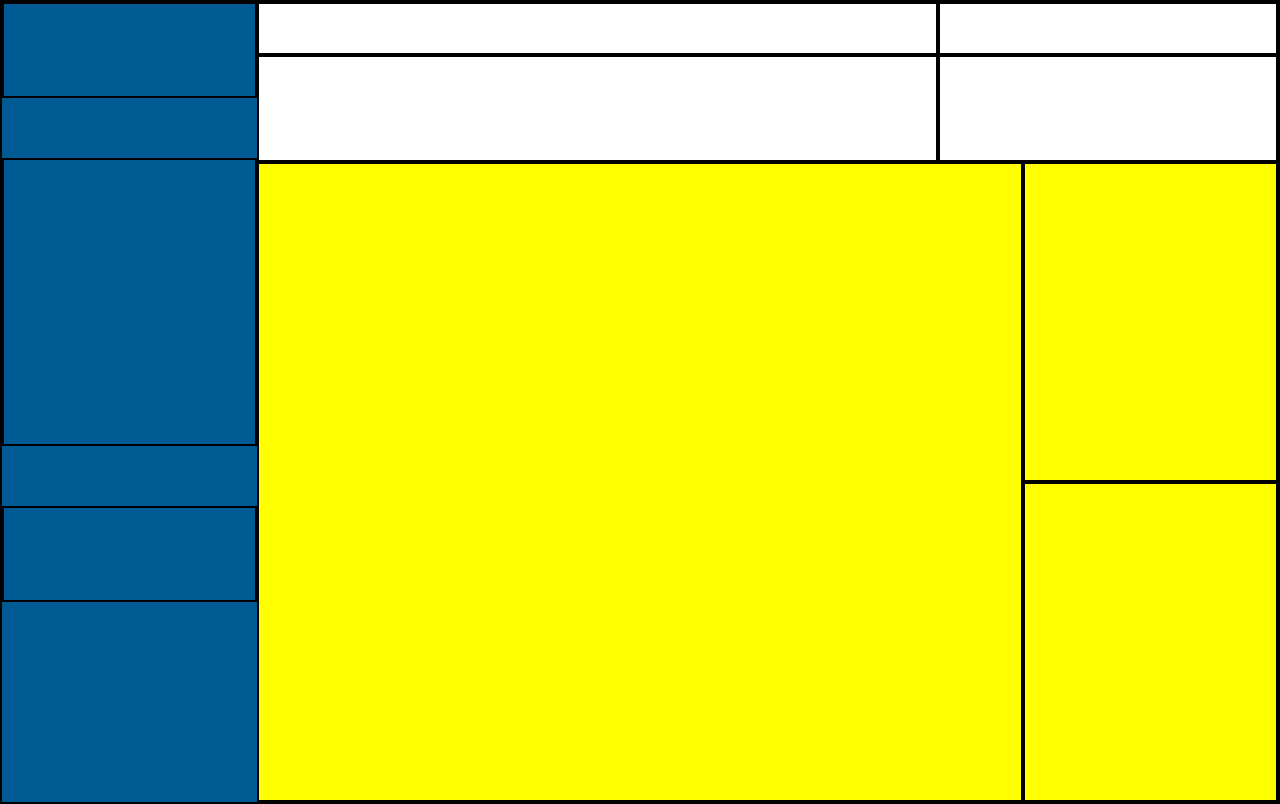
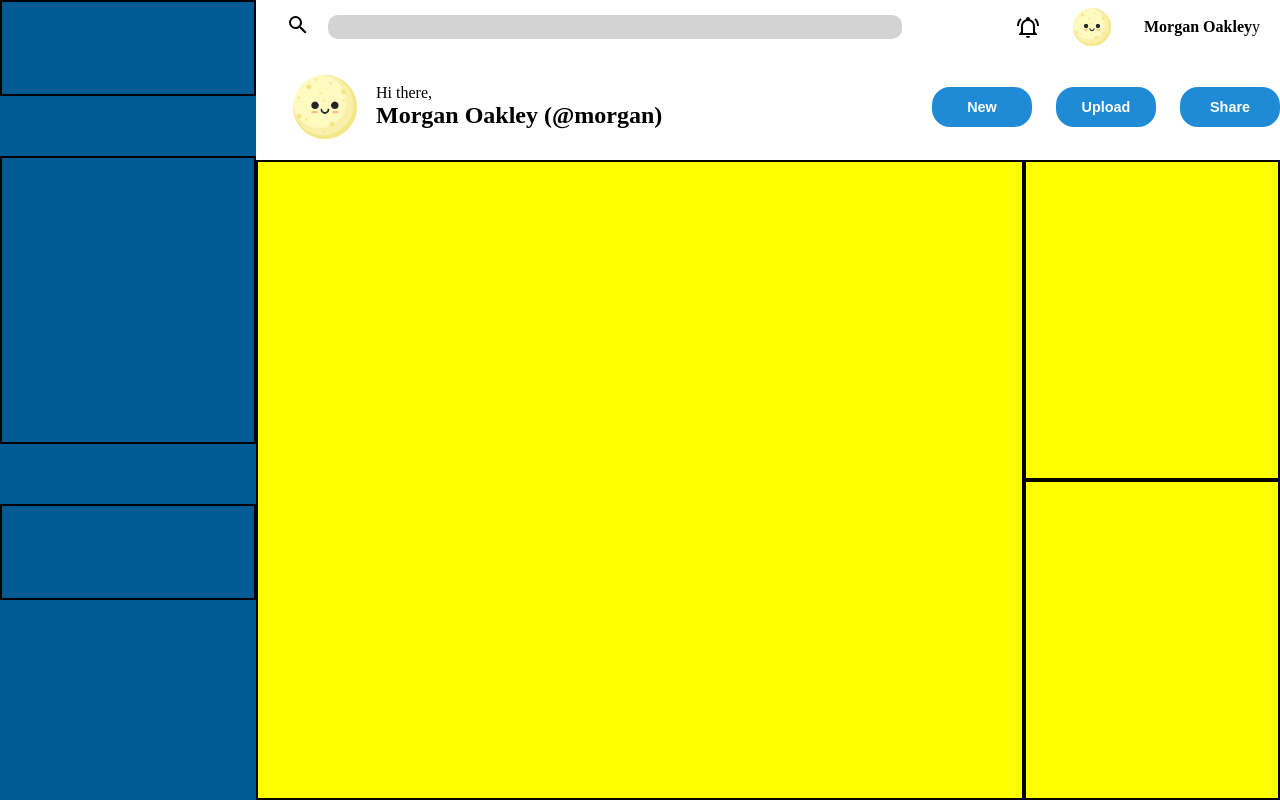
Before and after one commit to NassimSadik/admin-dashboard, a plain HTML site: page index.html in a window 1280 px wide. Drawn offline with Linux system fonts and the light colour scheme.

Commit message:
Complete header section

```diff
--- a/index.html
+++ b/index.html
@@ -9,14 +9,40 @@
   <body>
     <div class="container">
       <header>
-        <div class="search"></div>
-        <div class="user-info"></div>
-        <div class="welcome-user"></div>
-        <div class="header-buttons"></div>
+        <div class="search-container">
+          <label for="search">
+            <img
+              class="icons"
+              src="./assets/icons/search.svg"
+              alt="magnifying glass"
+            />
+          </label>
+          <input type="search" name="search" id="search" />
+        </div>
+        <div class="user-info">
+          <img class="icons" src="./assets/icons/bell.svg" alt="ringing bell" />
+          <img class="user-avatar" src="assets/avatar.png" alt="" />
+          <p><strong>Morgan Oakley</strong>y</p>
+        </div>
+        <div class="welcome-user">
+          <img
+            class="user-avatar"
+            src="assets/avatar.png"
+            alt="avatar chosen by user"
+          />
+          <div>
+            <p>Hi there,</p>
+            <h2>Morgan Oakley (@morgan)</h2>
+          </div>
+        </div>
+        <div class="header-buttons">
+          <button class="btn">New</button>
+          <button class="btn">Upload</button>
+          <button class="btn">Share</button>
+        </div>
       </header>
       <aside>
-        <div class="header">
-        </div>
+        <div class="header"></div>
         <div class="navigation"></div>
         <div class="utilities"></div>
       </aside>
--- a/style.css
+++ b/style.css
@@ -1,8 +1,12 @@
+* {
+  padding: 0;
+  margin: 0;
+  box-sizing: border-box;
+}
+
 body,
 html {
   height: 100%;
-  margin: 0;
-  box-sizing: border-box;
 }
 
 .container {
@@ -18,9 +22,79 @@ header {
   display: grid;
   grid-template-columns: 2fr 1fr;
   grid-template-rows: 1fr 2fr;
+  box-shadow: 0 4px 8px 0 rgb(0, 0, 0);
 }
 
-div {
+.search-container {
+  display: grid;
+  grid-template-columns: auto 1fr;
+  align-items: center;
+  gap: 18px;
+  padding: 0 30px;
+}
+
+.icons {
+  height: 24px;
+}
+
+#search {
+  height: 24px;
+  background-color: lightgray;
+  border: none;
+  border-radius: 10px;
+}
+
+.user-info {
+  display: grid;
+  grid-template-columns: 1fr auto auto;
+  align-items: center;
+  justify-items: end;
+  gap: 30px;
+  padding-right: 20px;
+}
+
+.user-avatar {
+  max-height: 44px;
+  object-fit: cover;
+  border-radius: 40px;
+}
+
+.welcome-user {
+  display: grid;
+  grid-template-columns: auto auto;
+  justify-content: start;
+  align-items: center;
+  text-align: start;
+  gap: 14px;
+  padding-left: 32px;
+}
+
+.welcome-user .user-avatar {
+  max-height: 74px;
+}
+
+.header-buttons {
+  display: grid;
+  grid-template-columns: auto auto auto;
+  justify-content: center;
+  align-items: center;
+  gap: 24px;
+}
+
+.btn {
+  width: 100px;
+  height: 40px;
+  font-size: 0.9rem;
+  font-weight: 700;
+  color: white;
+  background-color: rgb(31, 139, 215);
+  padding: 8px 18px;
+  border: none;
+  border-radius: 18px;
+}
+
+aside div,
+main div {
   border: 2px solid black;
 }
 
```
Also changed, not shown: assets/avatar.png (added), 1 other file.
